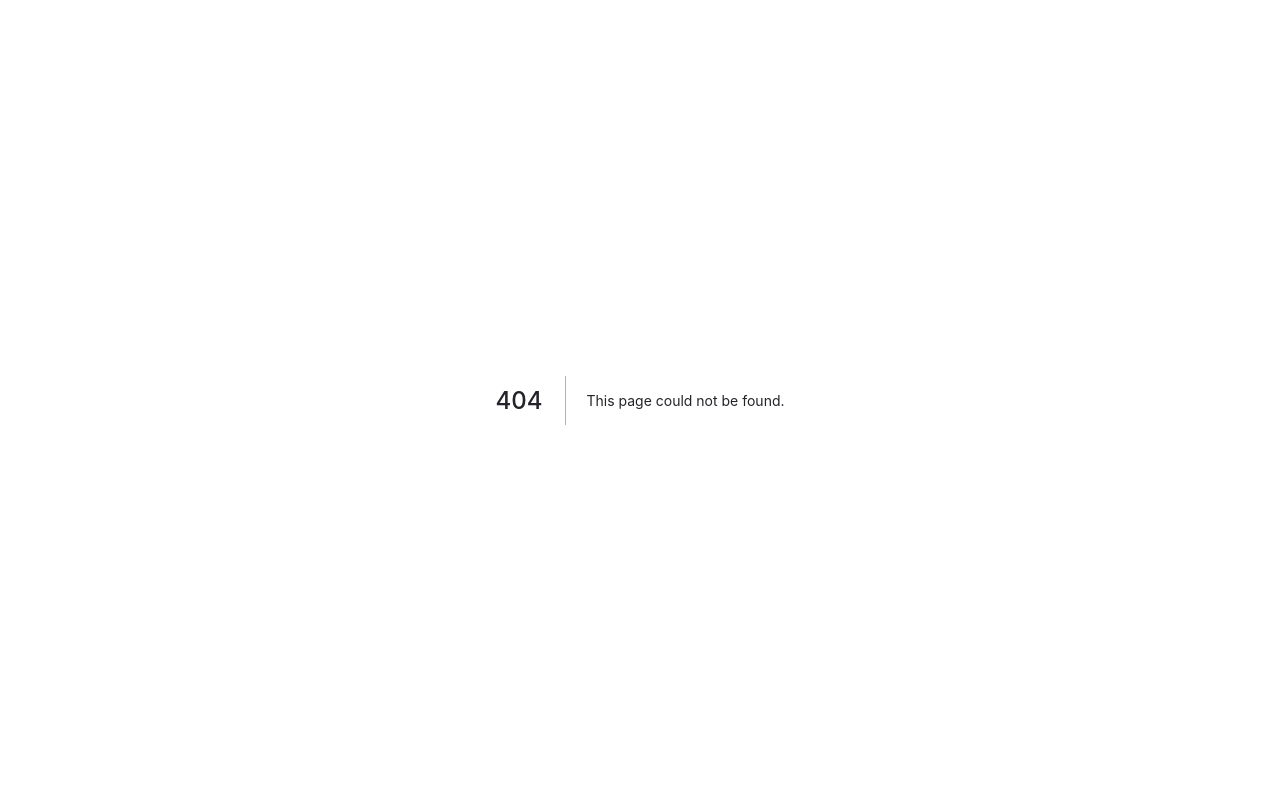
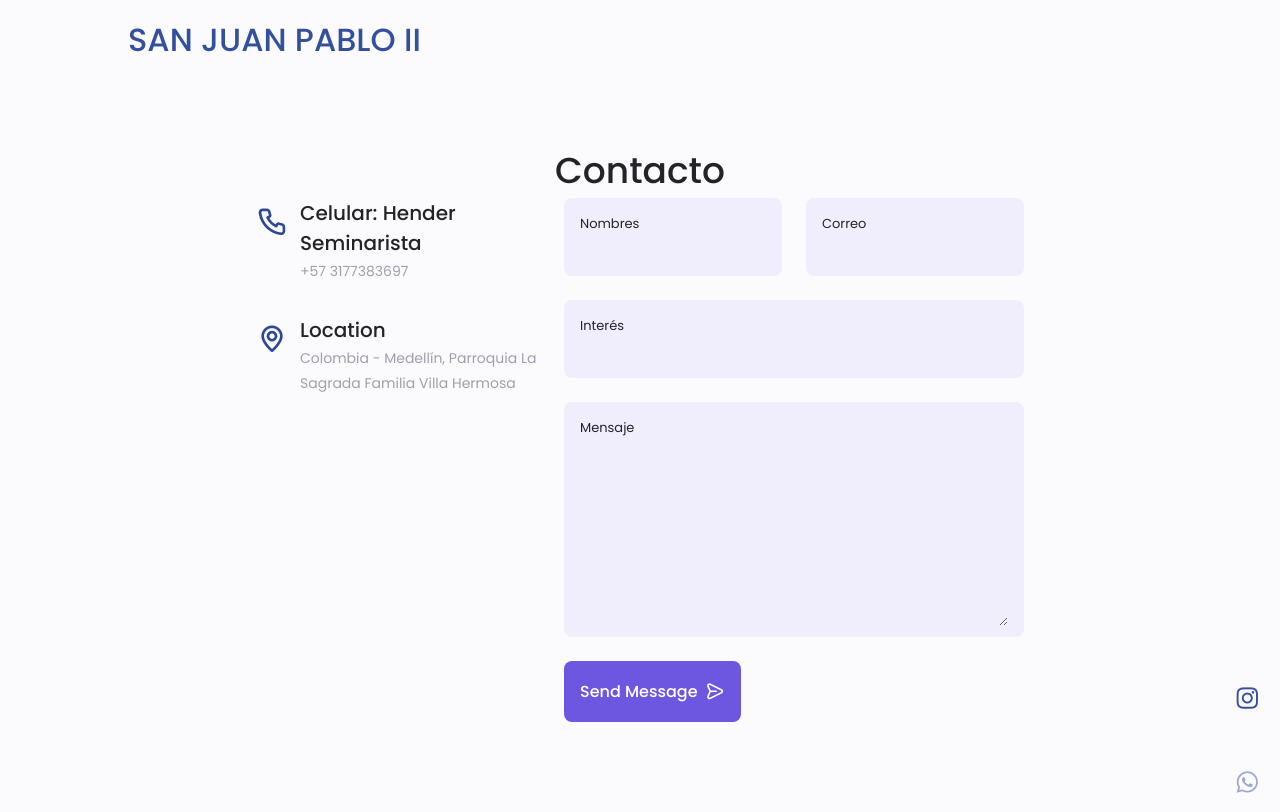
Before and after one commit to Jhonsebastianas/portafolio, a Next.js app: page /grupo-universitario-san-juan-pablo-ii/contacto in a window 1280 px wide. Before the commit this address had no page. Built offline with nearby package versions, Linux system fonts and the light colour scheme.

Commit message:
Acerca de

```diff
--- /dev/null
+++ b/src/modules/grupo-universitario/components/Contactme.jsx
@@ -0,0 +1,151 @@
+import React, { useState } from 'react'
+import StyledComponent from 'styled-components'
+
+const StyledContainer = StyledComponent.div`
+    @media(max-width: 991px) {
+        margin-top: 3rem;
+    }
+`;
+
+const StyledContactContainer = StyledComponent.div`
+    row-gap: 3rem;
+
+    .contact__information {
+        display: flex;
+        margin-bottom: var(--mb-2);
+    }
+
+    .contact__icon {
+        font-size: 2rem;
+        color: #2C4899;
+        margin-right: var(--mb-0-75);
+    }
+
+    .contact__title {
+        font-size: var(--h3-font-size);
+        font-weight: var(--font-medium);
+    }
+
+    .contact__subtitle {
+        font-size: var(--small-font-size);
+        color: var(--text-color-light);
+    }
+
+    .contact__content {
+        background-color: var(--input-color);
+        border-radius: .5rem;
+        padding: .75rem 1rem .25rem;
+    }
+
+    .contact__label {
+        font-size: var(--smaller-font-size);
+        color: var(--title-color);
+    }
+
+    .contact__input {
+        width: 100%;
+        background-color: var(--input-color);
+        color: var(--text-color);
+        font-family: var(--body-font);
+        font-size: var(--normal-font-size);
+        border: none;
+        outline: none;
+        padding: .25rem .5rem .5rem 0;
+    }
+`
+
+const Contacme = () => {
+
+    const [name, setName] = useState('')
+    const [email, setEmail] = useState('')
+    const [subject, setSubject] = useState('')
+    const [message, setMessage] = useState('')
+
+    const [urlComplete, setUrlComplete] = useState('mailto:jhonsebastianas@gmail.com')
+
+    const handledSendMail = () => {
+        const concatCharacter = ['?', '&'];
+        const index = 0;
+        let url = 'mailto:jhonsebastianas@gmail.com'
+        if (email) {
+            url += `${concatCharacter[index]}cc=${email}`;
+            index = 1;
+        }
+        if (name || subject) {
+            url += `${concatCharacter[index]}subject=${[name, subject].join(' - ').replace(' ', '%20')}`;
+            index = 1;
+        }
+        if (message) {
+            url += `${concatCharacter[index]}body=${message.replace(' ', '%20')}`
+        }
+
+        setUrlComplete(url)
+    }
+
+    const handledEmail = (event) => {
+        const { target } = event
+        const { value, name } = target
+        if (name == 'names') setName(value)
+        if (name == 'email') setEmail(value)
+        if (name == 'subject') setSubject(value)
+        if (name == 'message') setMessage(value)
+
+        handledSendMail()
+    }
+
+    return (
+        <StyledContainer className="contact section" id="contact">
+            <h2 className="section__title">Contacto</h2>
+            <StyledContactContainer className="contact__container container grid">
+                <div>
+                    <div className="contact__information">
+                        <i className="uil uil-phone contact__icon"></i>
+
+                        <div>
+                            <h3 className="contact__title">Celular: Hender Seminarista</h3>
+                            <span className="contact__subtitle">+57 3177383697</span>
+                        </div>
+                    </div>
+
+                    <div className="contact__information">
+                        <i className="uil uil-map-marker contact__icon"></i>
+
+                        <div>
+                            <h3 className="contact__title">Location</h3>
+                            <span className="contact__subtitle">Colombia - Medellín, Parroquia La Sagrada Familia Villa Hermosa</span>
+                        </div>
+                    </div>
+                </div>
+                <form action="" className="contact__form grid">
+                    <div className="contact__inputs grid">
+                        <div className="contact__content">
+                            <label htmlFor="names" className="contact__label">Nombres</label>
+                            <input type="text" name="names" id="names" className="contact__input" onChange={handledEmail} />
+                        </div>
+                        <div className="contact__content">
+                            <label htmlFor="email" className="contact__label">Correo</label>
+                            <input type="email" name="email" id="email" className="contact__input" onChange={handledEmail} />
+                        </div>
+                    </div>
+                    <div className="contact__content">
+                        <label htmlFor="subject" className="contact__label">Interés</label>
+                        <input type="text" name="subject" id="subject" className="contact__input" onChange={handledEmail} />
+                    </div>
+                    <div className="contact__content">
+                        <label htmlFor="message" className="contact__label">Mensaje</label>
+                        <textarea name="message" id="message" cols="0" rows="7" className="contact__input" onChange={handledEmail} ></textarea>
+                    </div>
+
+                    <div>
+                        <a href={urlComplete} className="button button--flex" onClick={handledEmail}>
+                            Send Message
+                            <i className="uil uil-message button__icon"></i>
+                        </a>
+                    </div>
+                </form>
+            </StyledContactContainer>
+        </StyledContainer>
+    )
+}
+
+export default Contacme
--- a/src/modules/grupo-universitario/layouts/menu.js
+++ b/src/modules/grupo-universitario/layouts/menu.js
@@ -29,7 +29,9 @@ const Menu = (props) => {
                     </Link>
                 </li>
                 <li>
-                    <a href="#contacto">Contacto</a>
+                    <Link href={"/grupo-universitario-san-juan-pablo-ii/contacto"}>
+                        <a className={`${isActive("contacto")}`}>Contacto</a>
+                    </Link>
                 </li>
                 <i className="uil uil-times icon-menu-times x2" onClick={() => menuToggle()}></i>
             </ul>
--- a/src/pages/_app.js
+++ b/src/pages/_app.js
@@ -33,6 +33,11 @@ const setMetaTagsBasedOnSubdomain = (subdomain) => {
         description: 'Únete a nuestro grupo universitario de la parroquia y descubre cómo la educación y la fe pueden trabajar juntas para fortalecer tu camino. Aquí, encontrarás apoyo espiritual, amistad y un propósito que trasciende lo académico.',
       };
     case '/grupo-universitario-san-juan-pablo-ii/acerca-de':
+      return {
+        title: 'Grupo universitario San Juan Pablo II',
+        description: 'Únete a nuestro grupo universitario de la parroquia y descubre cómo la educación y la fe pueden trabajar juntas para fortalecer tu camino. Aquí, encontrarás apoyo espiritual, amistad y un propósito que trasciende lo académico.',
+      };
+    case '/grupo-universitario-san-juan-pablo-ii/contacto':
       return {
         title: 'Grupo universitario San Juan Pablo II',
         description: 'Únete a nuestro grupo universitario de la parroquia y descubre cómo la educación y la fe pueden trabajar juntas para fortalecer tu camino. Aquí, encontrarás apoyo espiritual, amistad y un propósito que trasciende lo académico.',
--- /dev/null
+++ b/src/pages/grupo-universitario-san-juan-pablo-ii/contacto/index.js
@@ -0,0 +1,18 @@
+import Contacme from "@modules/grupo-universitario/components/Contactme";
+import Element from "@modules/grupo-universitario/components/element";
+import LayerAnimation from "@modules/grupo-universitario/components/layer-animation";
+import Menu from "@modules/grupo-universitario/layouts/menu";
+import SocialNetworks from "@modules/grupo-universitario/layouts/social-networks";
+import { MainCSS } from "@modules/grupo-universitario/styles/grupo-universitario.css";
+import React from "react";
+
+export default function Contacto(props) {
+    return (<MainCSS>
+        <LayerAnimation />
+        <section>
+            <Menu activeMenu={"contacto"} />
+            <Contacme />
+            <SocialNetworks />
+        </section>
+    </MainCSS>);
+}
```
Also changed, not shown: src/pages/grupo-universitario-san-juan-pablo-ii/acerca-de/index.js (+8 -4 lines).
